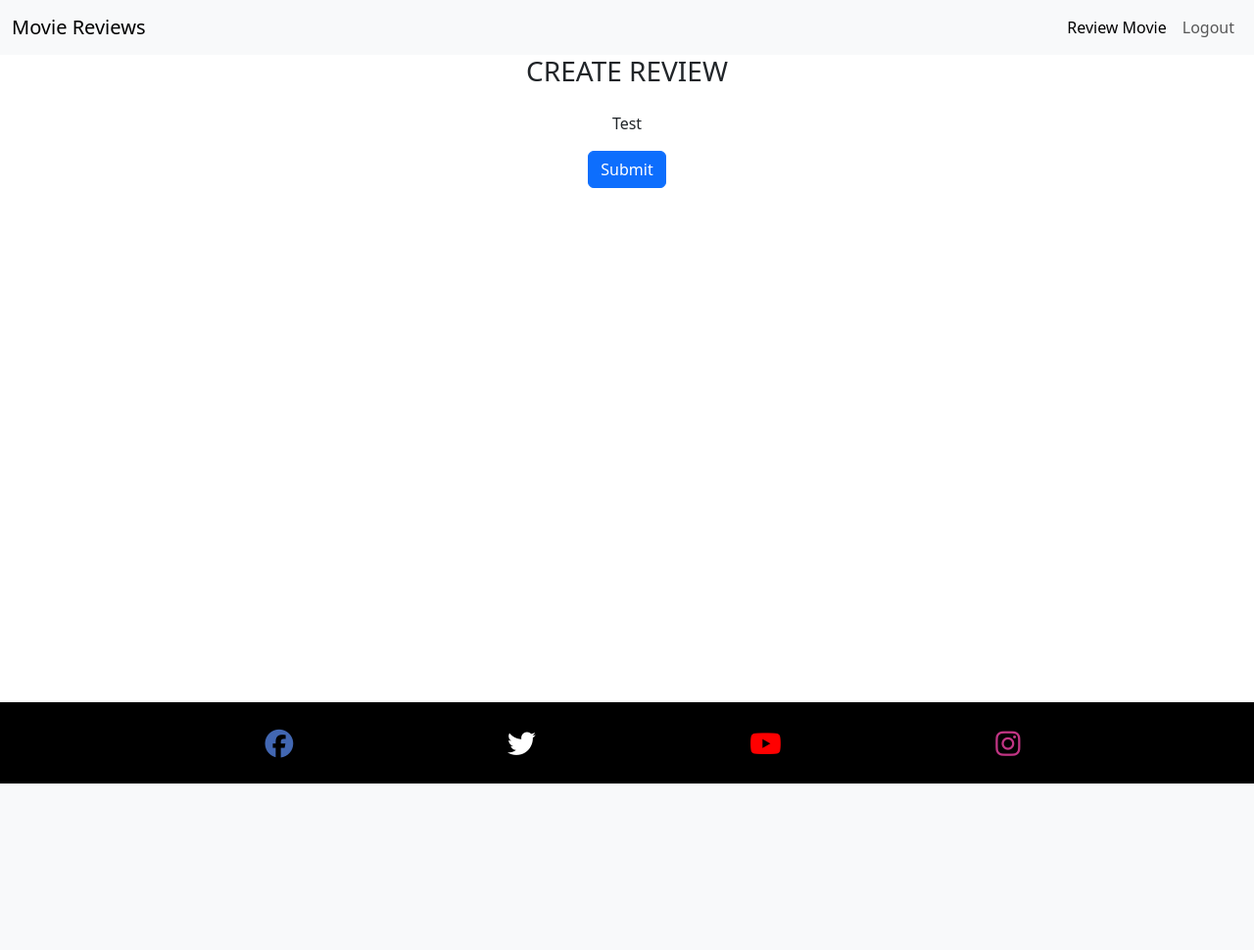
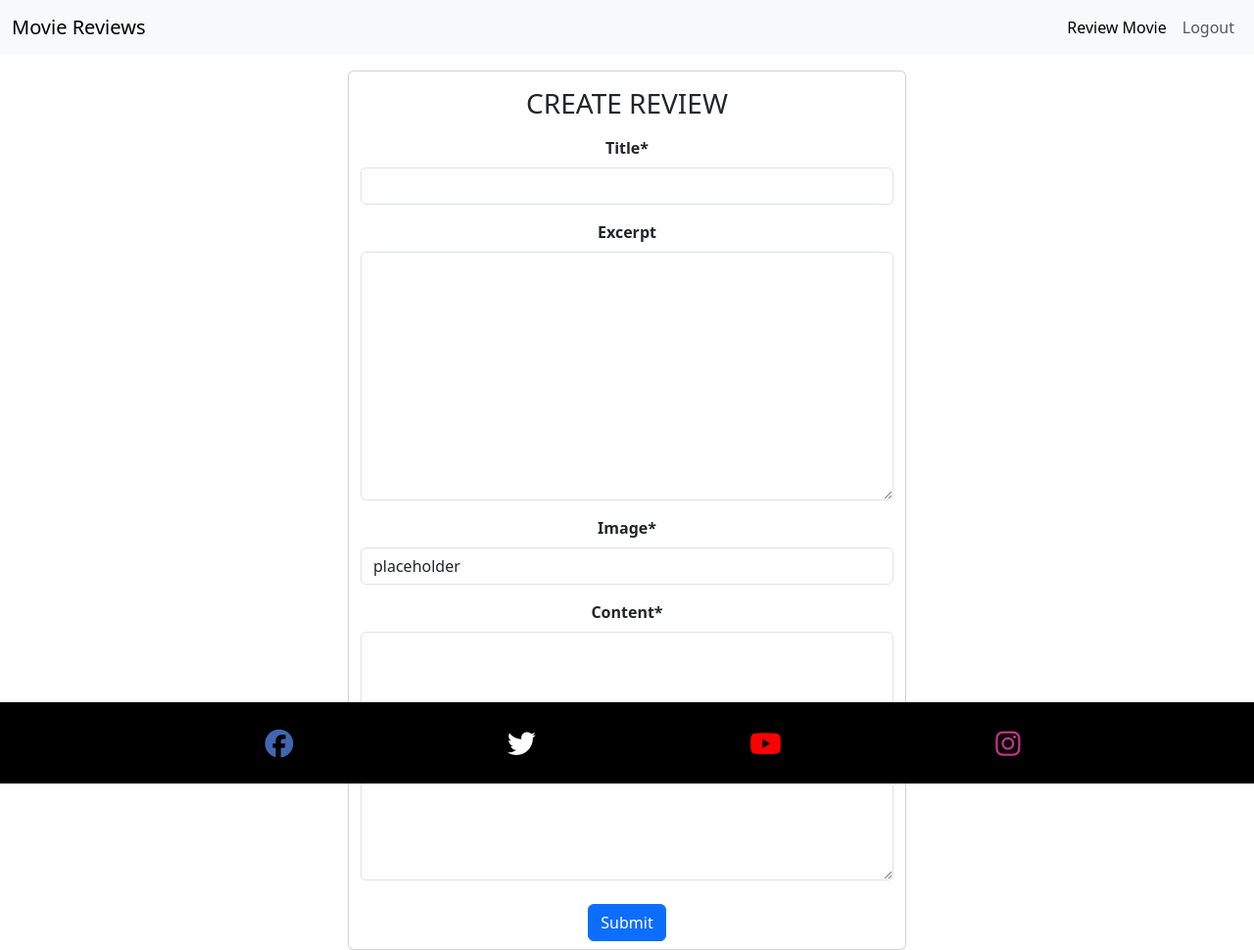
Before and after one commit to Shiaba/movie-reviews, a Django app: page /create_review/ in a window 1280 px wide. Shown: the whole page at 98% size. Before the commit the page ends 800 px from the top, so only its background shows below. Run offline with Django 3.2, Linux system fonts and the light colour scheme; the visitor is signed in with stand-in values (Sample User, id 1); some libraries are stand-ins or nearby versions.

Commit message:
Add create review form & functionality

```diff
--- a/review/forms.py
+++ b/review/forms.py
@@ -11,8 +11,9 @@
 
 
 class ReviewForm(ModelForm):
-    model = Review
-    fields = ['title', 'featured_image', 'content']
-    widgets = {
-        'content': SummernoteWidget(),
-    }
+    class Meta:
+        model = Review
+        fields = ['title', 'excerpt', 'featured_image', 'content']
+        widgets = {
+            'content': SummernoteWidget(),
+        }
--- a/review/views.py
+++ b/review/views.py
@@ -1,9 +1,9 @@
 from django.shortcuts import render, get_object_or_404, reverse
 from django.views import generic, View
 from django.http import HttpResponseRedirect
-from django.views.generic.edit import CreateView
+from django.views.generic import CreateView
 from .models import Review
-from .forms import CommentForm
+from .forms import CommentForm, ReviewForm
 
 
 class MovieList(generic.ListView):
@@ -75,7 +75,7 @@
 
     model = Review
     template_name = 'create_review.html'
-    fields = '__all__'
+    form_class = ReviewForm
 
 
 class ReviewLike(View):
--- a/templates/create_review.html
+++ b/templates/create_review.html
@@ -1,21 +1,21 @@
-{% extends "base.html" %} {% block content %} {% load crispy_forms_tags %}
+{% extends "base.html" %} {% block content %}
 
-<form>
-  <div class="container">
+{% load crispy_forms_tags %}
+{% if user.is_authenticated %}
+<div class="container mt-3">
     <div class="row justify-content-center">
-      <div class="col-12 col-md-6 col-lg-6">
-        <div class="card-body">
-          <div class="card-body text-center">
-            <h3 class="mb-4 text-uppercase text-center">Create Review</h3>
+        <div class="card text-center col-12 col-md-6 col-lg-6">
+            <strong>
+            <h3 class="my-3 text-uppercase text-center">Create Review</h3>
             <!-- Post create form -->
             <form method="post">
-              <div class="mb-3">Test</div>
-              <button class="btn btn-primary">Submit</button>
+            {% csrf_token %}
+            {{ form | crispy }}
+            <button class="btn btn-primary my-2">Submit</button>
+            </strong>
             </form>
-          </div>
         </div>
-      </div>
     </div>
-  </div>
-</form>
+</div>
+{% endif %}
 {% endblock %}
```
